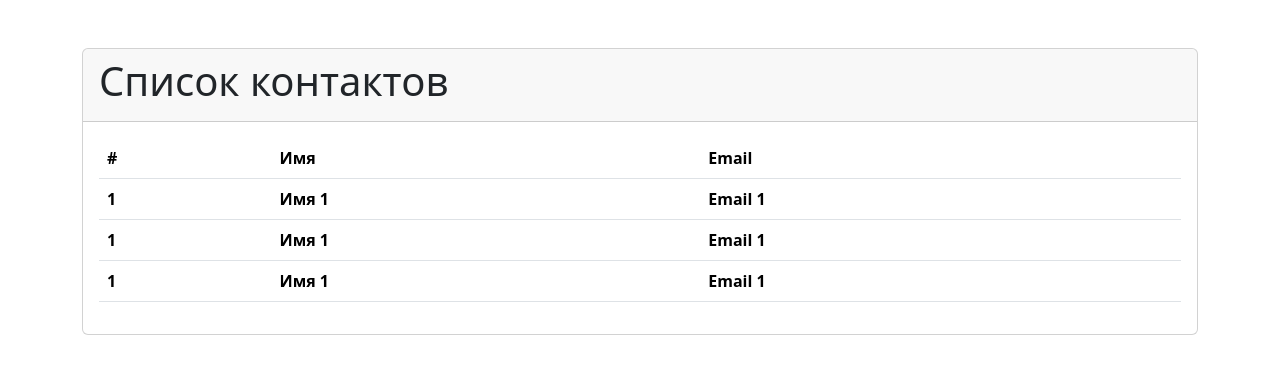
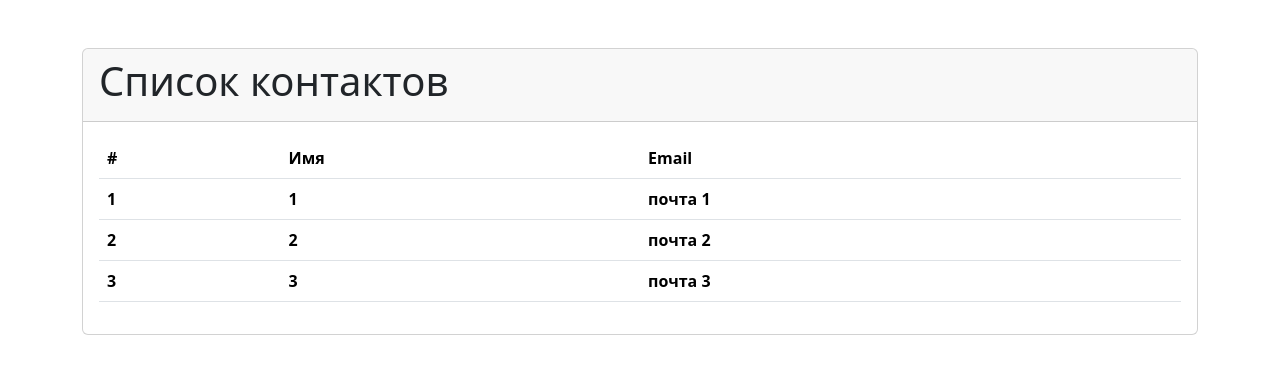
Before and after one commit to shirokikhdo/Contacts, a React (Create React App) app in the folder client/: page / in a window 1280 px wide. Shown: the top 374 px of the page. Built offline with nearby package versions, Linux system fonts and the light colour scheme.

Commit message:
Передача данных через свойства

```diff
--- a/client/src/App.js
+++ b/client/src/App.js
@@ -1,4 +1,10 @@
 import TableContact from "./layout/TableContact/TableContact";
+
+const contacts = [
+  {id:1, name:"имя 1", email:"почта 1"},
+  {id:2, name:"имя 2", email:"почта 2"},
+  {id:3, name:"имя 3", email:"почта 3"}
+]
 
 const App = () => {
   return (
@@ -8,7 +14,7 @@
           <h1>Список контактов</h1>
         </div>
         <div className="card-body">
-          <TableContact></TableContact>
+          <TableContact contacts={contacts}/>
         </div>
       </div>
     </div>
--- a/client/src/layout/TableContact/TableContact.jsx
+++ b/client/src/layout/TableContact/TableContact.jsx
@@ -1,7 +1,7 @@
 import React from "react";
 import RowTableContact from "./components/RowTableContact";
 
-const TableContact = () =>{
+const TableContact = (props) =>{
     return(
         <table className="table table-hover">
             <thead>
@@ -12,9 +12,15 @@
               </tr>
             </thead>
             <tbody>
-                <RowTableContact></RowTableContact>
-                <RowTableContact></RowTableContact>
-                <RowTableContact></RowTableContact>
+              {
+                props.contacts.map(
+                  contact =>
+                    <RowTableContact
+                      id={contact.id}
+                      name = {contact.id}
+                      email = {contact.email}/>
+                )
+              }
             </tbody>
           </table>
     )
--- a/client/src/layout/TableContact/components/RowTableContact.jsx
+++ b/client/src/layout/TableContact/components/RowTableContact.jsx
@@ -1,11 +1,11 @@
 import React from "react";
 
-const RowTableContact = () =>{
+const RowTableContact = (props) =>{
     return(
         <tr>
-            <th>1</th>
-            <th>Имя 1</th>
-            <th>Email 1</th>
+            <th>{props.id}</th>
+            <th>{props.name}</th>
+            <th>{props.email}</th>
         </tr>
     )
 }
```
